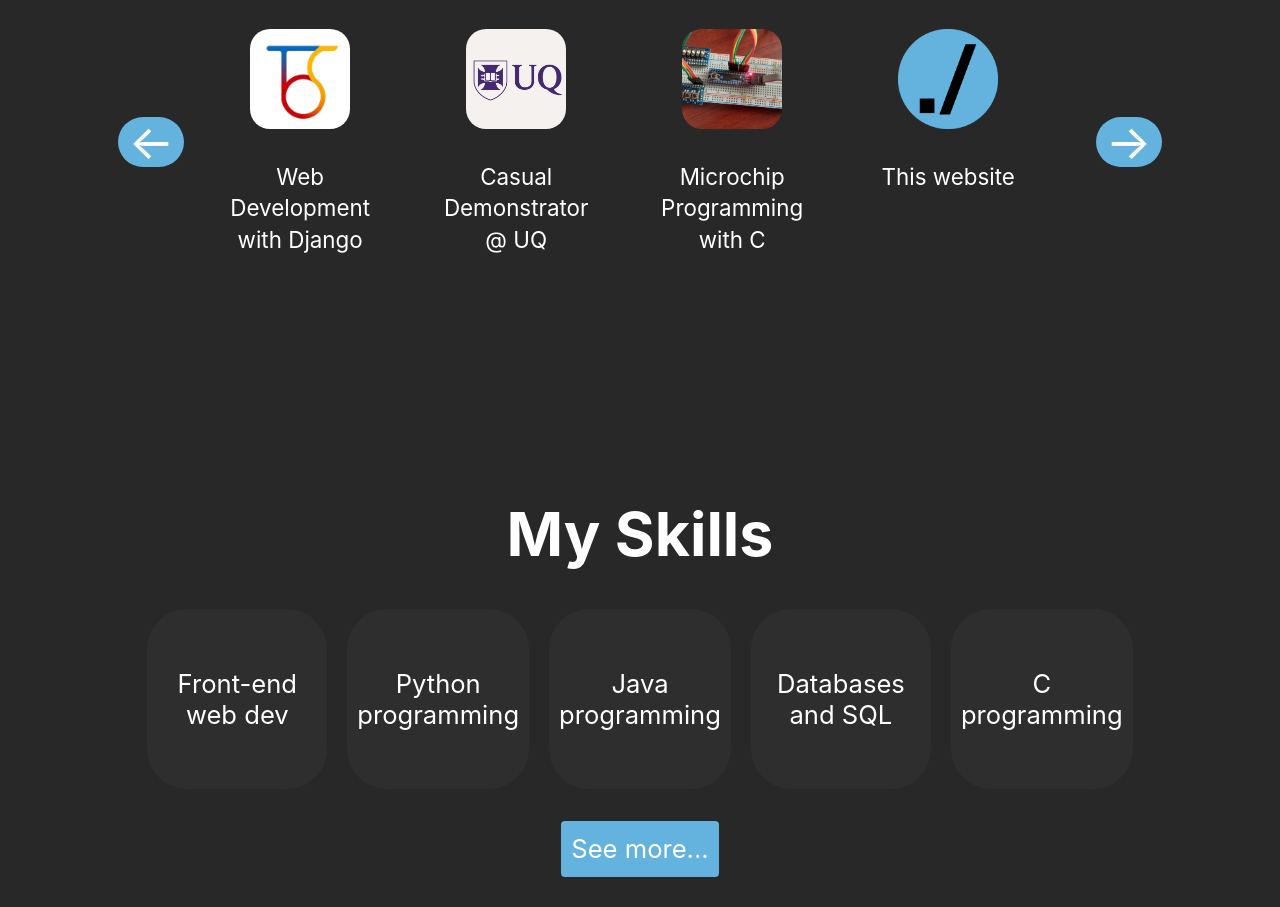
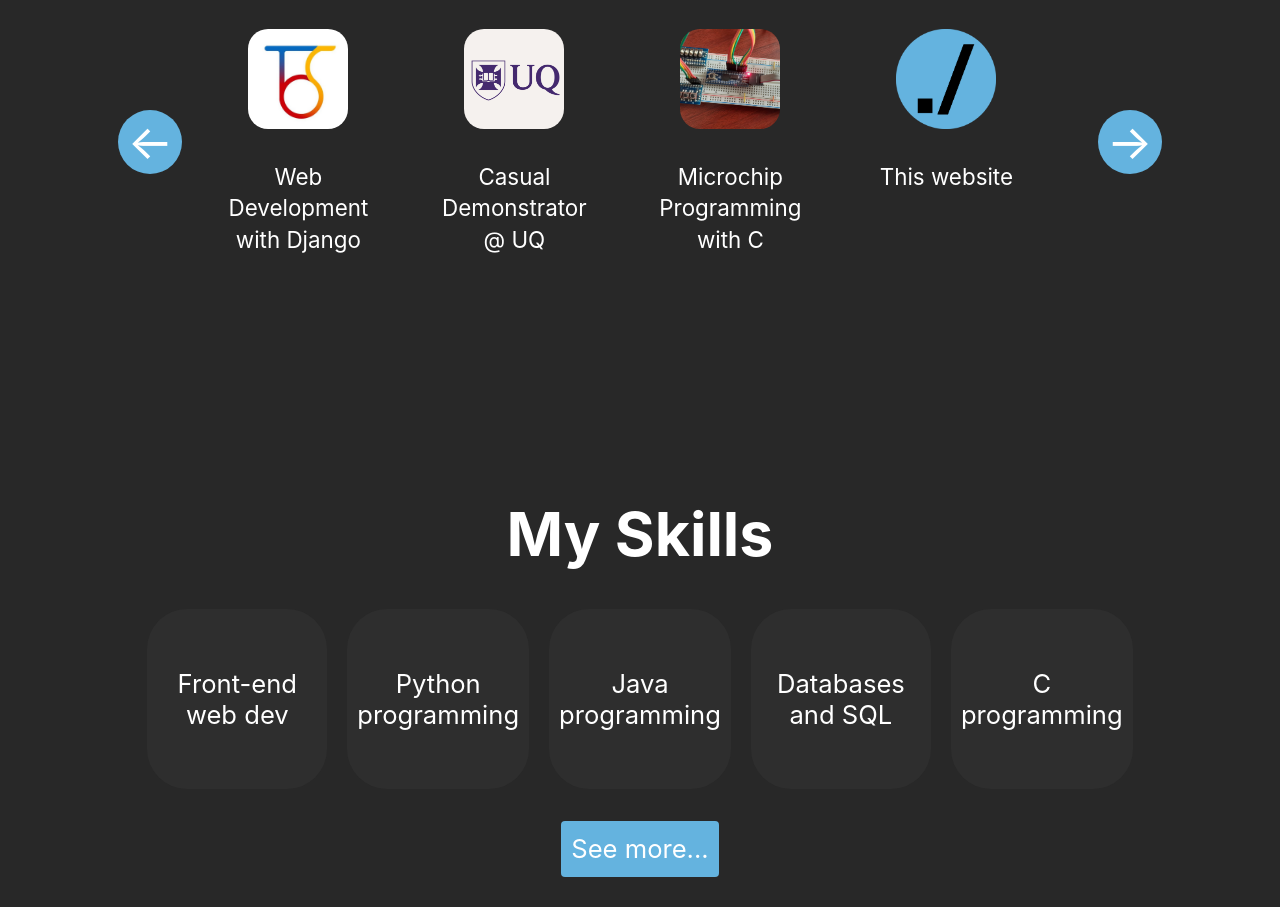
Before and after one commit to IanP96/portfolio_site, a plain HTML site: page index.html in a window 1280 px wide. Shown: the part 1738-2645 px from the top of the page. Drawn offline with Linux system fonts and the light colour scheme.

Commit message:
Made carousel buttons look nicer

```diff
--- a/css/home.css
+++ b/css/home.css
@@ -16,14 +16,19 @@
 
 #carousel button {
     flex: 0 0 50px;
-    height: 50px;
-    border-radius: 25px;
     font-size: 3rem;
 
     /* Centre text */
     display: flex;
     align-items: center;
     justify-content: center;
+
+    /* Circular button */
+    --size: 4rem;
+    width: var(--size);
+    height: var(--size);
+    line-height: var(--size);
+    border-radius: calc(var(--size) / 2);
 }
 
 #experience-list {
```
Also changed, not shown: index.html (+0 -2 lines).
